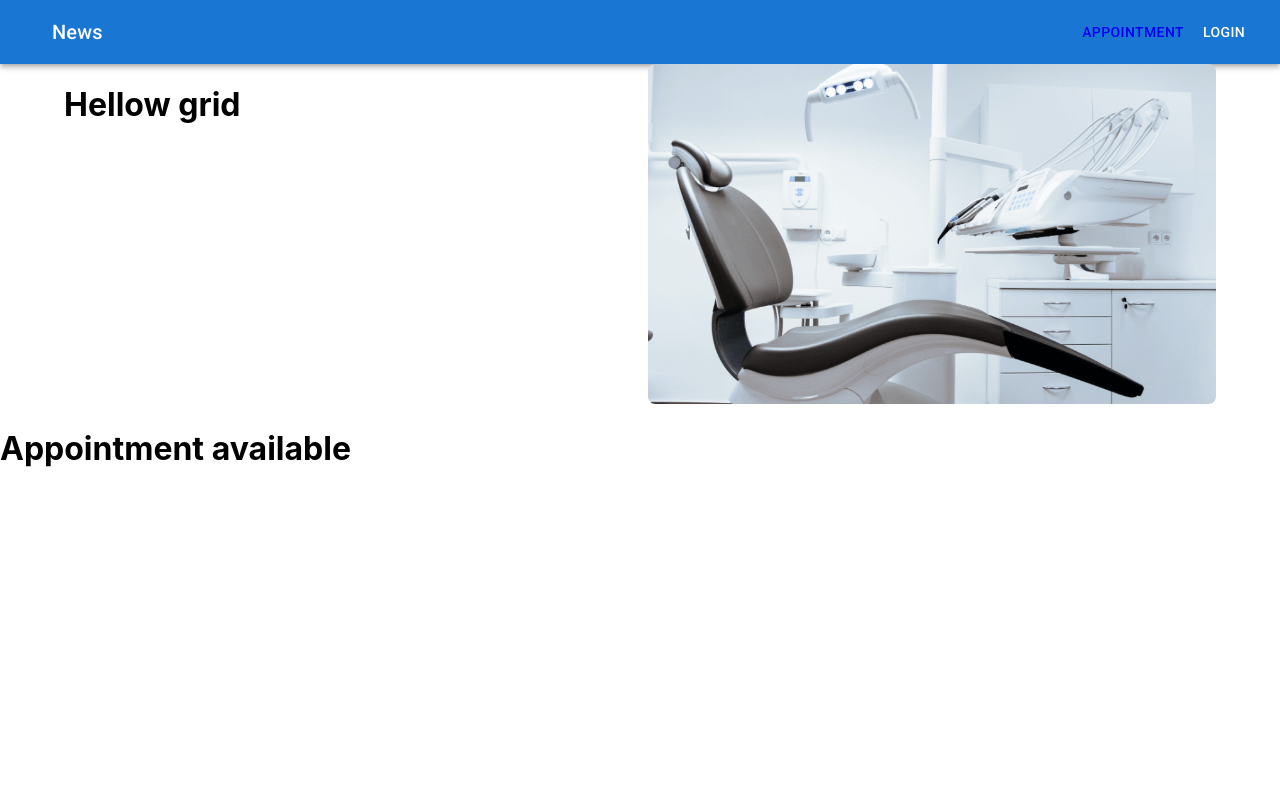
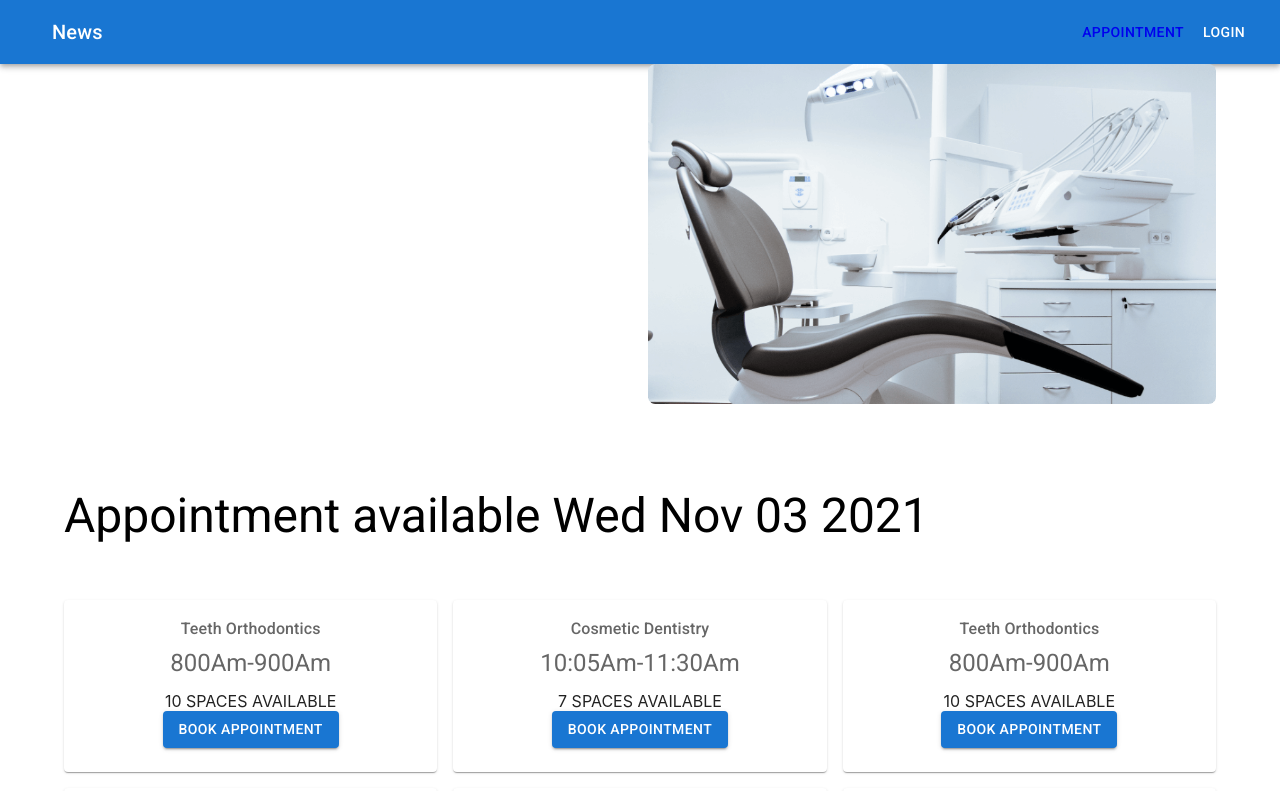
Before and after one commit to proloypaul/doctors-portal-client, a React (Create React App) app: page /yourAppointment in a window 1280 px wide. Shown: the top 791 px of the page. Built offline with nearby package versions, Linux system fonts and the light colour scheme.

Commit message:
available section add data

```diff
--- a/src/Component/Calander/Calander.js
+++ b/src/Component/Calander/Calander.js
@@ -4,16 +4,15 @@ import AdapterDateFns from '@mui/lab/AdapterDateFns';
 import LocalizationProvider from '@mui/lab/LocalizationProvider';
 import StaticDatePicker from '@mui/lab/StaticDatePicker';
 
-const Calander = () => {
-    const [value, setValue] = React.useState(new Date());
+const Calander = ({date, setDate}) => {
     return (
         <LocalizationProvider dateAdapter={AdapterDateFns}>
             <StaticDatePicker
                 displayStaticWrapperAs="desktop"
                 openTo="year"
-                value={value}
+                value={date}
                 onChange={(newValue) => {
-                setValue(newValue);
+                setDate(newValue);
                 }}
                 renderInput={(params) => <TextField {...params} />}
             />
--- a/src/Component/YourAppointment/AppointmentHeader/AppointmentHeader.js
+++ b/src/Component/YourAppointment/AppointmentHeader/AppointmentHeader.js
@@ -3,13 +3,12 @@ import React from 'react';
 import chairTwo from '../../../images/chair.png'
 import Calander from '../../Calander/Calander';
 
-const AppointmentHeader = () => {
+const AppointmentHeader = ({date, setDate}) => {
     return (
         <Container>
             <Grid container spacing={2}>
                 <Grid item xs={12} md={6}>
-                    <h1>Hellow grid</h1>
-                    <Calander></Calander>
+                    <Calander date={date} setDate={setDate}></Calander>
                 </Grid>
                 <Grid item xs={12} md={6}>
                     <img src={chairTwo} alt="Empty!" style={{width: '100%'}}/>
--- a/src/Component/YourAppointment/AvailableAppointment/AvailableAppointment.js
+++ b/src/Component/YourAppointment/AvailableAppointment/AvailableAppointment.js
@@ -1,10 +1,80 @@
+import { Container, Grid, Typography } from '@mui/material';
 import React from 'react';
+import Card from '@mui/material/Card';
+import CardActions from '@mui/material/CardActions';
+import CardContent from '@mui/material/CardContent';
+import Button from '@mui/material/Button';
 
-const AvailableAppointment = () => {
+
+
+const AvailableAppointment = ({date}) => {
+    const timing = [
+        {
+            id: 1,
+            name: "Teeth Orthodontics",
+            time: "800Am-900Am",
+            space: 10
+        },
+        {
+            id: 2,
+            name: "Cosmetic Dentistry",
+            time: "10:05Am-11:30Am",
+            space: 7
+        },
+        {
+            id: 3,
+            name: "Teeth Orthodontics",
+            time: "800Am-900Am",
+            space: 10
+        },
+        {
+            id: 4,
+            name: "Teeth Orthodontics",
+            time: "800Am-900Am",
+            space: 10
+        },
+        {
+            id: 5,
+            name: "Teeth Orthodontics",
+            time: "800Am-900Am",
+            space: 10
+        },
+        {
+            id: 6,
+            name: "Teeth Orthodontics",
+            time: "800Am-900Am",
+            space: 10
+        }
+    ]
     return (
-        <div>
-            <h1>Appointment available</h1>
-        </div>
+        <Container sx={{my:10}}>
+            <Typography variant="h3" component="div">
+                Appointment available  {date.toDateString()}
+            </Typography>
+            <Grid sx={{my:5}} container spacing={2}>
+                {timing.map(time => <Grid key={time.id} item xs={6} md={4}>
+                            <Card sx={{ minWidth: 275, textAlign: 'center' }}>
+                                <CardContent>
+                                    <Typography sx={{ fontSize: 16 }} variant="h6" color="text.secondary" gutterBottom>
+                                        {time.name}
+                                    </Typography>
+                                    <Typography sx={{ mb: 1.5 }} variant="h5" color="text.secondary">
+                                        {time.time}
+                                    </Typography>
+                                    <Typography variant="p">
+                                        {time.space} SPACES AVAILABLE
+                                    </Typography><br/>
+                                    <Button variant="contained">Book Appointment</Button>
+                                </CardContent>
+                            </Card>
+                        </Grid>)
+                }
+            </Grid>
+
+
+        </Container>
+
+
     );
 };
 
--- a/src/Component/YourAppointment/YourAppointment.js
+++ b/src/Component/YourAppointment/YourAppointment.js
@@ -4,11 +4,12 @@ import AppointmentHeader from './AppointmentHeader/AppointmentHeader';
 import AvailableAppointment from './AvailableAppointment/AvailableAppointment';
 
 const YourAppointment = () => {
+    const [date, setDate] = React.useState(new Date());
     return (
         <div>
             <Header></Header>
-            <AppointmentHeader></AppointmentHeader>
-            <AvailableAppointment></AvailableAppointment>
+            <AppointmentHeader date={date} setDate={setDate}></AppointmentHeader>
+            <AvailableAppointment date={date}></AvailableAppointment>
         </div>
     );
 };
```
